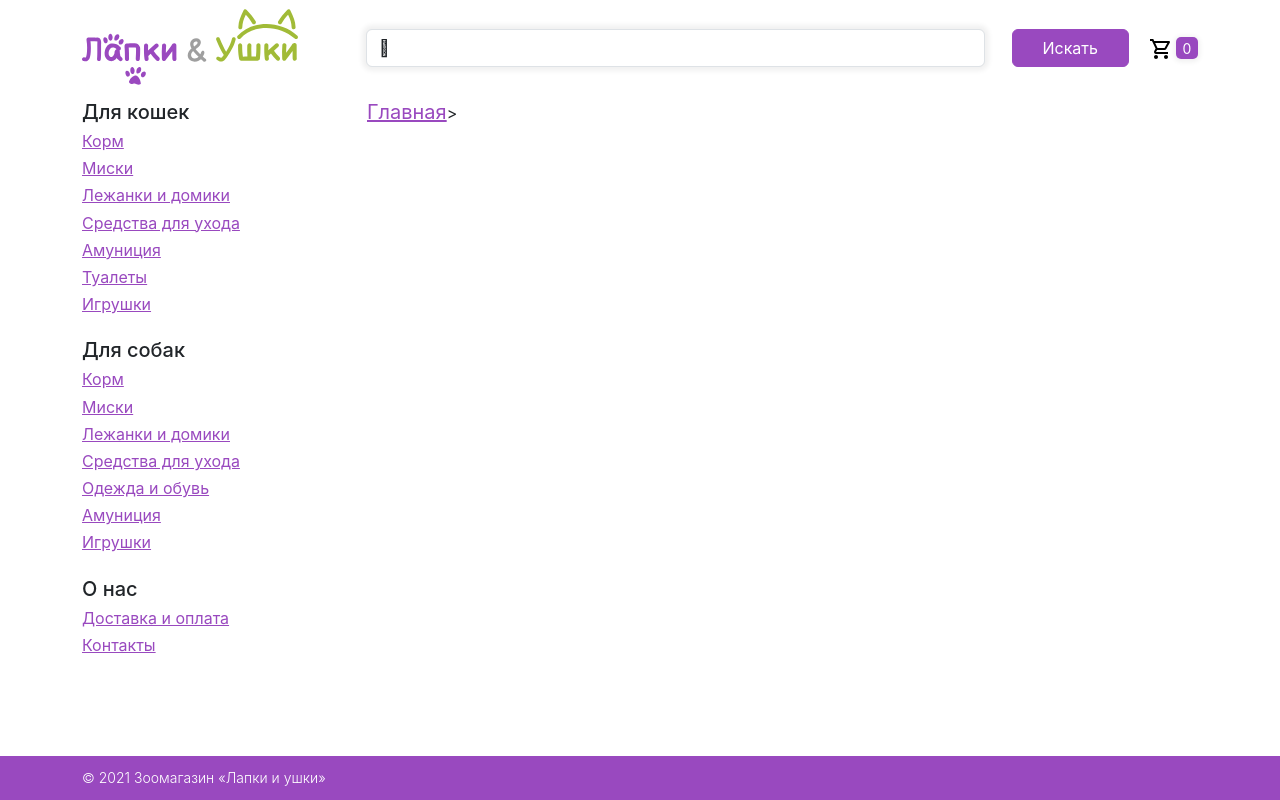
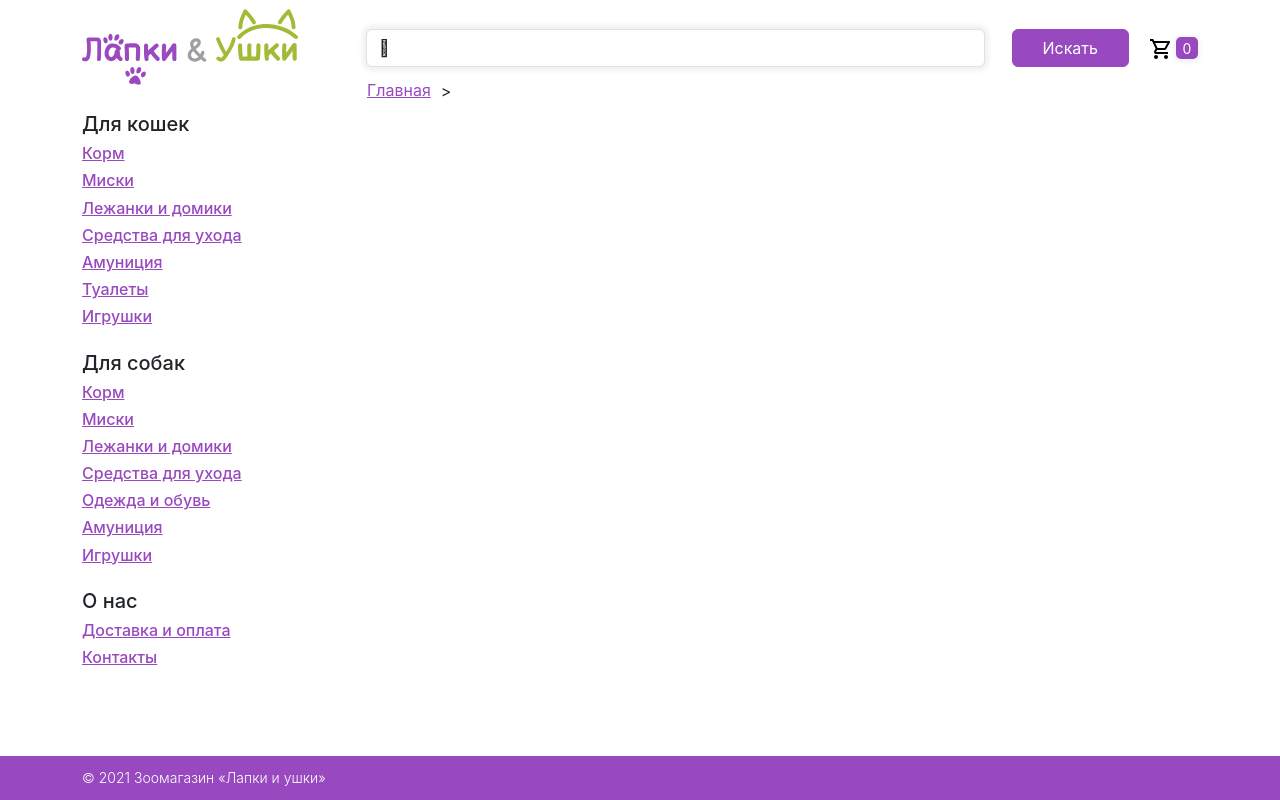
Before and after one commit to tanya-rezo/paws_and_ears, a PHP site: the page made by src/sale.php in a window 1280 px wide. Run offline with PHP 8.4, Linux system fonts and the light colour scheme; data comes from the database, SQL or seed files in the repository; data that the repository does not hold is empty; style sheets or scripts are compiled from the project's sources; some libraries are stand-ins or nearby versions; some web fonts are replaced.

Commit message:
Рефакторинг хлебных крошек на странице с акциями

```diff
--- a/src/sale.php
+++ b/src/sale.php
@@ -1,22 +1,29 @@
 <?php include './includes/header.php'; ?>
+
+<?php
+$pet = mysqli_fetch_array(get_pet_sale_name($conn, $_GET["pet"]));
+?>
+
 <div class="container container-fill">
+
   <div class="row">
+    <div class="col-3"></div>
+    <div class="col-9">
+      <div class="lite-font-weight flex-row-container breadcrumbs">
+        <h6>
+          <a href="index.php">Главная</a>
+        </h6>
+        <h7 class="breadcrumbs-delimiter">></h7>
+        <h6><?php echo $pet["pet_type"] ?></h6>
+      </div>
+    </div>
+  </div>
 
+
+  <div class="row">
     <?php include './includes/menu.php'; ?>
 
     <div class="col-9">
-      <?php
-      $pet = mysqli_fetch_array(get_pet_sale_name($conn, $_GET["pet"]));
-      ?>
-
-      <div class="lite-font-weight flex-row-container breadcrumbs">
-        <h5>
-          <a href="index.php">Главная</a>
-        </h5>
-        <h6 class="mt-1 ml-2 mr-2">></h6>
-        <h5><?php echo $pet["pet_type"] ?></h5>
-      </div>
-
       <div class="flex-row-container mb-4">
         <h3><?php echo $pet["pet_type"] ?></h3>
       </div>
--- a/src/scss/common.scss
+++ b/src/scss/common.scss
@@ -85,11 +85,16 @@ a {
 }
 
 .breadcrumbs {
-    margin-top: 4px;
-    margin-bottom: 16px;
+    margin-top: -15px;
 }
 
-.breadcrumbs > h5,
-h6 {
+.breadcrumbs > h6,
+h7 {
     font-weight: 400;
 }
+
+.breadcrumbs-delimiter {
+    margin-top: -2px;
+    margin-left: 10px;
+    margin-right: 10px;
+}
```
